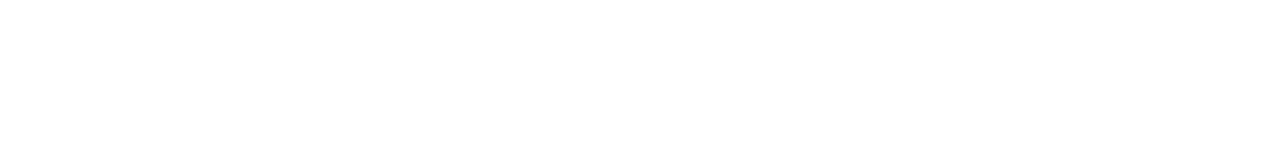
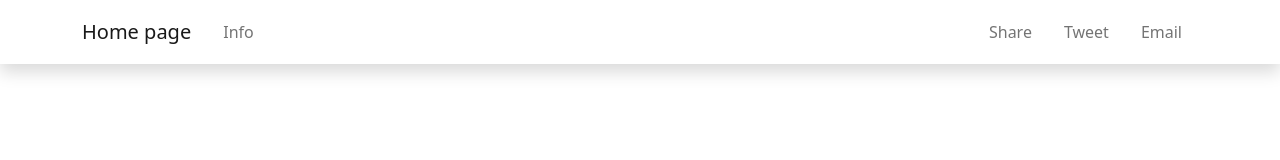
Before and after one commit to sergiycheck/user-gallery, a plain HTML site: page index.html in a window 1280 px wide. Drawn offline with nearby package versions, Linux system fonts and the light colour scheme.

Commit message:
add navbar

```diff
--- a/index.html
+++ b/index.html
@@ -12,17 +12,57 @@
 	integrity="sha384-giJF6kkoqNQ00vy+HMDP7azOuL0xtbfIcaT9wjKHr8RbDVddVHyTfAAsrekwKmP1"
 	crossorigin="anonymous">
 
-
 </head>
 <body>
 	<div class="wrapper">
 
+		<nav class="navbar navbar-expand-md navbar-fixed-top navbar-light shadow p-1" role="navigation">  <!---->
+			<div class="container text-dark">
+				<a class="navbar-brand" href="#">Home page</a>
+
+				<button class="navbar-toggler" type="button" data-bs-toggle="collapse" data-bs-target="#navbarSupportedContent" aria-controls="navbarSupportedContent" aria-expanded="false" aria-label="Toggle navigation">
+					<span class="navbar-toggler-icon"></span>
+				</button>
+
+				<div class="collapse navbar-collapse" id="navbarSupportedContent">
+
+					<ul class="nav navbar-nav me-auto">
+						<li class="nav-item p-2">
+							<a href="#" class="nav-link">Info</a>
+						</li>
+					</ul>
+
+					<ul class="nav navbar-nav">
+								<li class="nav-item p-2">
+										<a class="nav-link" href="#">
+												Share
+										</a>
+								</li>
+								 <li class="nav-item p-2">
+										<a class="nav-link" href="#">
+												Tweet
+										</a>
+								</li>
+								 <li class="nav-item p-2">
+										<a class="nav-link" href="#">
+												Email
+										</a>
+								</li>
+					 </ul>
+
+				</div>
+
+			</div>
+		</nav>
+
+
 	</div>
 
-<script
-	src="https://cdn.jsdelivr.net/npm/bootstrap@5.0.0-beta1/dist/js/bootstrap.bundle.min.js"
-	integrity="sha384-ygbV9kiqUc6oa4msXn9868pTtWMgiQaeYH7/t7LECLbyPA2x65Kgf80OJFdroafW"
-	crossorigin="anonymous">
-</script>
+	<script
+		src="https://cdn.jsdelivr.net/npm/bootstrap@5.0.0-beta1/dist/js/bootstrap.bundle.min.js"
+		integrity="sha384-ygbV9kiqUc6oa4msXn9868pTtWMgiQaeYH7/t7LECLbyPA2x65Kgf80OJFdroafW"
+		crossorigin="anonymous">
+	</script>
+
 </body>
 </html>
```
Also changed, not shown: 1 other file.
